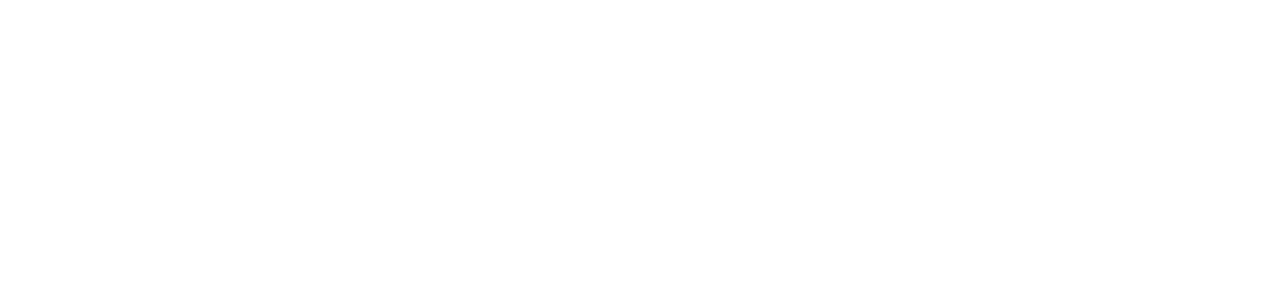
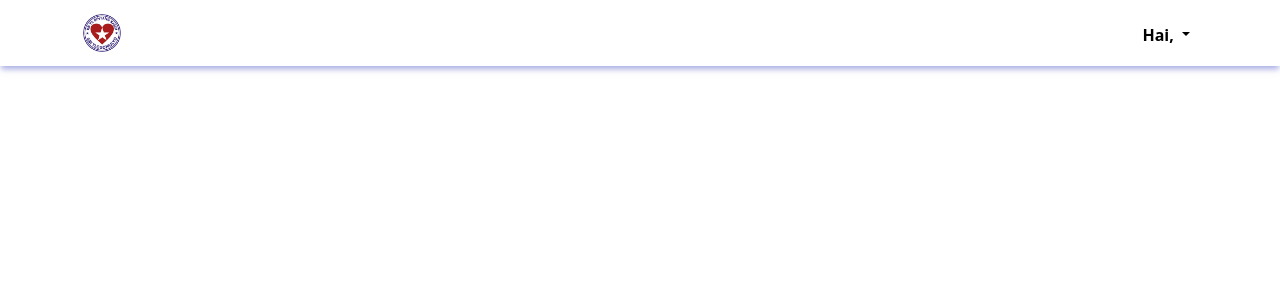
Before and after one commit to yerikodirgantara/Tk-Bintang-Kasih, a Vue app: page /Navmenu3 in a window 1280 px wide. Before the commit this address had no page. Shown: the top 300 px of the page. Built offline with nearby package versions, Linux system fonts and the light colour scheme.

Commit message:
dash, nav3, index.js

```diff
--- a/src/components/Informasi/Dashboard.vue
+++ b/src/components/Informasi/Dashboard.vue
@@ -18,6 +18,7 @@
         </div>
 
         <!-- Data lengkap siswa yang muncul saat card diklik -->
+        <transition name="fade">
           <div
             v-if="showDetails"
             class="student-details-box"
@@ -33,13 +34,13 @@
               </span>
             </p>
           </div>
+        </transition>
       </div>
     </div>
   </template>
 
   <script>
-  import Navmenu from "../Navbar/Navmenu2.vue";
-  import AOS from "aos";
+  import Navmenu from "../Navbar/Navmenu3.vue";
 
   export default {
     name: "Dashboard",
@@ -164,4 +165,13 @@
   .inactive-text {
     color: red;
   }
+
+  /* Transisi CSS */
+  .fade-enter-active, .fade-leave-active {
+    transition: opacity 0.5s;
+  }
+
+  .fade-enter, .fade-leave-to /* .fade-leave-active in <2.1.8 */ {
+    opacity: 0;
+  }
   </style>
--- /dev/null
+++ b/src/components/Navbar/Navmenu3.vue
@@ -0,0 +1,170 @@
+<template>
+    <nav class="navbar navbar-expand-lg navbar-light bg-white fixed-top">
+      <div class="container">
+        <a class="navbar-brand" href="#">
+          <img src="../../assets/logo.jpg" alt="TK Bintang Kasih" class="d-inline-block align-top" />
+        </a>
+        <button class="navbar-toggler collapsed" type="button" data-bs-toggle="collapse" data-bs-target="#navbarNav" aria-controls="navbarNav" aria-expanded="false" aria-label="Toggle navigation">
+          <div class="navbar-toggler-icon">
+            <div class="bar bar1"></div>
+            <div class="bar bar2"></div>
+            <div class="bar bar3"></div>
+          </div>
+        </button>
+        <div class="collapse navbar-collapse" id="navbarNav">
+          <ul class="navbar-nav ms-auto">
+            <!-- Menu dengan nama pengguna yang login -->
+            <li class="nav-item dropdown">
+              <a class="nav-link dropdown-toggle" href="#" id="userDropdown" role="button" data-bs-toggle="dropdown" aria-expanded="false">
+                Hai, {{ username }}
+              </a>
+              <ul class="dropdown-menu" aria-labelledby="userDropdown">
+                <li><a class="dropdown-item" href="/Home">Logout</a></li>
+              </ul>
+            </li>
+          </ul>
+        </div>
+      </div>
+    </nav>
+  </template>
+
+  <script>
+  export default {
+    name: "Navmenu2",
+    data() {
+      return {
+        username: "" // Ganti ini dengan nama pengguna yang sebenarnya saat login
+      };
+    },
+    mounted() {
+      // Scroll ke atas atau halaman selamat datang saat di-refresh
+      window.scrollTo(0, 0);
+    }
+  };
+  </script>
+
+  <style scoped>
+  /* Fixed Navbar styling */
+  .navbar {
+    position: fixed;
+    top: 0;
+    width: 100%;
+    z-index: 1000;
+    box-shadow: 0 4px 6px -1px rgba(127, 134, 212, 0.7); /* Bayangan di bawah navbar */
+  }
+
+  .navbar-brand img {
+    width: 40px;
+  }
+
+  .navbar-nav .nav-link {
+    color: #000;
+    font-weight: bold;
+    font-size: 16px;
+    position: relative;
+    padding-bottom: 5px;
+    overflow: hidden;
+  }
+
+  .navbar-nav .nav-link::before {
+    content: '';
+    position: absolute;
+    width: 100%;
+    height: 3px;
+    bottom: 0;
+    left: -100%;
+    background-color: #7f86d4;
+    transition: all 0.4s ease;
+  }
+
+  .navbar-nav .nav-link:hover::before {
+    left: 0;
+  }
+
+  .navbar-nav .nav-link:hover {
+    color: #a41e1d;
+  }
+
+  body {
+    padding-top: 80px;
+  }
+
+  /* Dropdown item hover effect */
+  .dropdown-item {
+    color: #000;
+    font-weight: bold;
+    font-size: 16px;
+    position: relative;
+    padding-bottom: 5px;
+    overflow: hidden;
+  }
+
+  .dropdown-item::before {
+    content: '';
+    position: absolute;
+    width: 100%;
+    height: 3px;
+    bottom: 0;
+    left: -100%;
+    background-color: #7f86d4;
+    transition: all 0.4s ease;
+  }
+
+  .dropdown-item:hover::before {
+    left: 0;
+  }
+
+  .dropdown-item:hover {
+    color: #a41e1d;
+  }
+
+  /* Custom Hamburger Menu Icon */
+  .navbar-toggler {
+    position: relative;
+    background: transparent;
+    border: none;
+    outline: none;
+  }
+
+  .navbar-toggler-icon {
+    display: flex;
+    flex-direction: column;
+    justify-content: space-between;
+    width: 30px;
+    height: 20px;
+    background: transparent;
+    cursor: pointer;
+  }
+
+  .bar {
+    display: block;
+    width: 30px;
+    height: 3px;
+    background-color: #333;
+    transition: all 0.3s ease;
+  }
+
+  .navbar-toggler.collapsed .bar1 {
+    transform: rotate(0deg) translate(0, 0);
+  }
+
+  .navbar-toggler.collapsed .bar2 {
+    opacity: 1;
+  }
+
+  .navbar-toggler.collapsed .bar3 {
+    transform: rotate(0deg) translate(0, 0);
+  }
+
+  .navbar-toggler:not(.collapsed) .bar1 {
+    transform: rotate(45deg) translate(6px, 6px);
+  }
+
+  .navbar-toggler:not(.collapsed) .bar2 {
+    opacity: 0;
+  }
+
+  .navbar-toggler:not(.collapsed) .bar3 {
+    transform: rotate(-45deg) translate(6px, -6px);
+  }
+  </style>
--- a/src/router/index.js
+++ b/src/router/index.js
@@ -8,6 +8,7 @@
 import Navmenu2 from '../components/Navbar/Navmenu2.vue';
 import Formulir from '../components/Form/Formulir.vue';
 import Dashboard from '../components/Informasi/Dashboard.vue';
+import Navmenu3 from '../components/Navbar/Navmenu3.vue';
 
 const routes = [
   { path: '/Formulir', name: 'Formulir', component: Formulir },
@@ -20,6 +21,7 @@
   { path: '/Home2', name: 'Home2', component: Home2 },
   { path: '/Navmenu2', name: 'Navmenu2', component: Navmenu2 },
   { path: '/Dashboard', name: 'Dashboard', component: Dashboard},
+  { path: '/Navmenu3', name: 'Navmenu2', component: Navmenu3 },
 ];
 
 const router = createRouter({
```
Lines whose indentation alone changed are shown as unchanged.
